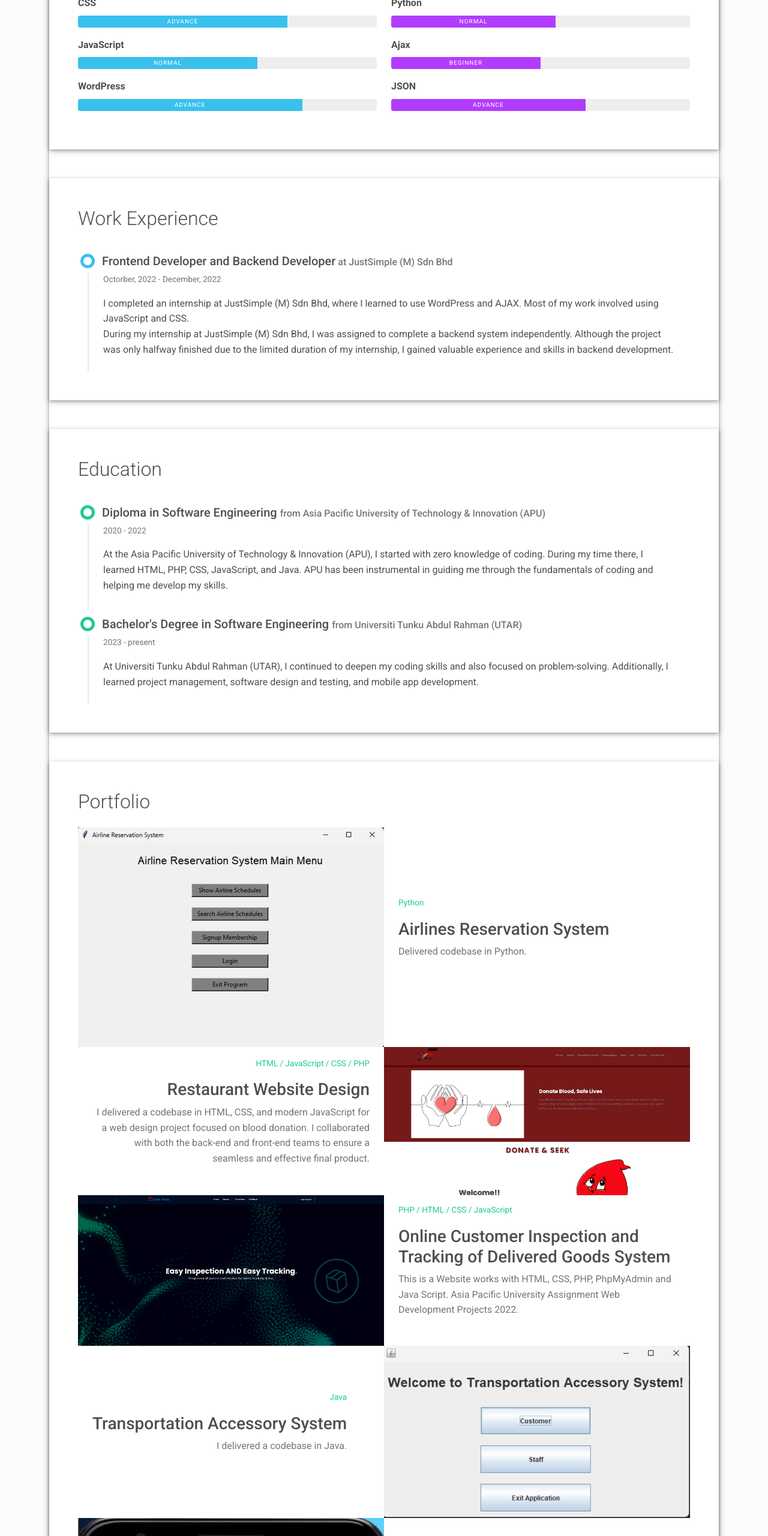
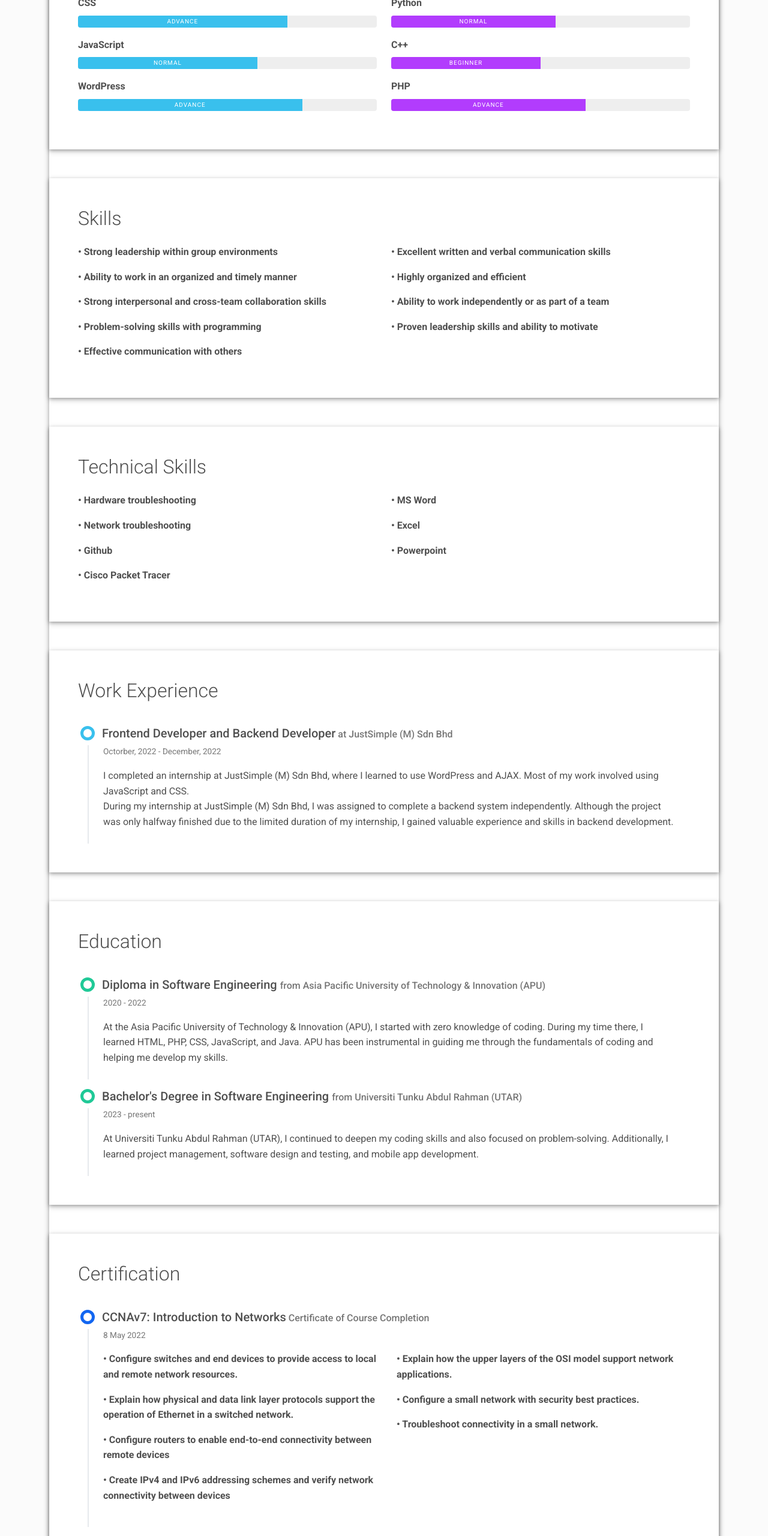
Before and after one commit to fx420/WongKienHaw.github.io, a plain HTML site: page index.html in a window 1280 px wide. Shown: the part 1240-3800 px from the top of the page at 60% size. Drawn offline with Linux system fonts and the light colour scheme.

Commit message:
Add files via upload

```diff
--- a/index.html
+++ b/index.html
@@ -117,7 +117,7 @@
                 </nav>
               </div>
               <div class="d-print-none">
-                <a class="btn btn-outline-light btn-lg shadow-sm mt-1 me-3" href="Résumé.pdf" data-aos="fade-right" data-aos-delay="700">Download CV</a>
+                <a class="btn btn-outline-light btn-lg shadow-sm mt-1 me-3" href="WONGKIENHAW-CV.pdf" data-aos="fade-right" data-aos-delay="700">Download CV</a>
             </div>
           </div>
         </div>
@@ -207,15 +207,85 @@
               <div class="progress-bar bg-secondary" role="progressbar" data-aos="zoom-in-right" data-aos-delay="400" data-aos-anchor=".skills-section" style="width: 55%" aria-valuenow="90" aria-valuemin="0" aria-valuemax="100">Normal</div>
             </div>
           </div>
-          <div class="mb-3"><span class="fw-bolder">Ajax</span>
+          <div class="mb-3"><span class="fw-bolder">C++</span>
             <div class="progress my-2 rounded" style="height: 20px">
               <div class="progress-bar bg-secondary" role="progressbar" data-aos="zoom-in-right" data-aos-delay="500" data-aos-anchor=".skills-section" style="width: 50%" aria-valuenow="85" aria-valuemin="0" aria-valuemax="100">Beginner</div>
             </div>
           </div>
-          <div class="mb-3"><span class="fw-bolder">JSON</span>
+          <div class="mb-3"><span class="fw-bolder">PHP</span>
             <div class="progress my-2 rounded" style="height: 20px">
               <div class="progress-bar bg-secondary" role="progressbar" data-aos="zoom-in-right" data-aos-delay="600" data-aos-anchor=".skills-section" style="width: 65%" aria-valuenow="85" aria-valuemin="0" aria-valuemax="100">Advance</div>
             </div>
+          </div>
+        </div>
+      </div>
+    </div>
+  </div>
+  <div class="shadow-1-strong bg-white my-5 p-5" id="skills">
+    <div class="skills-section">
+      <h2 class="h2 fw-light mb-4">Skills</h2>
+      <div class="row">
+        <div class="col-md-6">
+          <div class="mb-3">
+            <span class="fw-bolder">•	Strong leadership within group environments</span>
+          </div>
+          <div class="mb-3">
+            <span class="fw-bolder">•	Ability to work in an organized and timely manner</span>
+          </div>
+          <div class="mb-3">
+            <span class="fw-bolder">•	Strong interpersonal and cross-team collaboration skills</span>
+          </div>
+          <div class="mb-3">
+            <span class="fw-bolder">•	Problem-solving skills with programming</span>
+          </div>
+          <div class="mb-3">
+            <span class="fw-bolder">•	Effective communication with others</span>
+          </div>
+        </div>
+        <div class="col-md-6">
+          <div class="mb-3">
+            <span class="fw-bolder">•	Excellent written and verbal communication skills</span>
+          </div>
+          <div class="mb-3">
+            <span class="fw-bolder">•	Highly organized and efficient</span>
+          </div>
+          <div class="mb-3">
+            <span class="fw-bolder">•	Ability to work independently or as part of a team</span>
+          </div>
+          <div class="mb-3">
+            <span class="fw-bolder">•	Proven leadership skills and ability to motivate</span>
+          </div>
+        </div>
+      </div>
+    </div>
+  </div>
+  <div class="shadow-1-strong bg-white my-5 p-5" id="skills">
+    <div class="skills-section">
+      <h2 class="h2 fw-light mb-4">Technical Skills</h2>
+      <div class="row">
+        <div class="col-md-6">
+          <div class="mb-3">
+            <span class="fw-bolder">•	Hardware troubleshooting</span>
+          </div>
+          <div class="mb-3">
+            <span class="fw-bolder">•	Network troubleshooting</span>
+          </div>
+          <div class="mb-3">
+            <span class="fw-bolder">•	Github</span>
+          </div>
+          <div class="mb-3">
+            <span class="fw-bolder">•	Cisco Packet Tracer</span>
+          </div>
+        </div>
+        <div class="col-md-6">
+          <div class="mb-3">
+            <span class="fw-bolder">•	MS Word</span>
+          </div>
+          <div class="mb-3">
+            <span class="fw-bolder">•	Excel</span>
+          </div>
+          <div class="mb-3">
+            <span class="fw-bolder">•	Powerpoint</span>
           </div>
         </div>
       </div>
@@ -260,6 +330,48 @@
           <div class="timeline-body px-4 pb-4">
             <div class="text-muted text-small mb-3">2023 - present</div>
             <div>At Universiti Tunku Abdul Rahman (UTAR), I continued to deepen my coding skills and also focused on problem-solving. Additionally, I learned project management, software design and testing, and mobile app development.</div>
+          </div>
+        </div>
+      </div>
+    </div>
+  </div>
+  <div class="shadow-1-strong bg-white my-5 p-5" id="experience">
+    <div class="work-experience-section">
+      <h2 class="h2 fw-light mb-4">Certification</h2>
+      <div class="timeline">
+        <div class="timeline-card timeline-card-primary" data-aos="fade-in" data-aos-delay="0">
+          <div class="timeline-head px-4 pt-3">
+            <div class="h5">CCNAv7: Introduction to Networks<span class="text-muted h6"> Certificate of Course Completion</span></div>
+          </div>
+          <div class="timeline-body px-4 pb-4">
+            <div class="text-muted text-small mb-3">8 May 2022</div>
+            <div class="row">
+              <div class="col-md-6">
+                <div class="mb-3">
+                  <span class="fw-bolder">•	Configure switches and end devices to provide access to local and remote network resources.</span>
+                </div>
+                <div class="mb-3">
+                  <span class="fw-bolder">•	Explain how physical and data link layer protocols support the operation of Ethernet in a switched network.</span>
+                </div>
+                <div class="mb-3">
+                  <span class="fw-bolder">•	Configure routers to enable end-to-end connectivity between remote devices</span>
+                </div>
+                <div class="mb-3">
+                  <span class="fw-bolder">•	Create IPv4 and IPv6 addressing schemes and verify network connectivity between devices</span>
+                </div>
+              </div>
+              <div class="col-md-6">
+                <div class="mb-3">
+                  <span class="fw-bolder">•	Explain how the upper layers of the OSI model support network applications.</span>
+                </div>
+                <div class="mb-3">
+                  <span class="fw-bolder">•	Configure a small network with security best practices.</span>
+                </div>
+                <div class="mb-3">
+                  <span class="fw-bolder">•	Troubleshoot connectivity in a small network. </span>
+                </div>
+              </div>
+            </div>
           </div>
         </div>
       </div>
```
Also changed, not shown: 1 other file.
